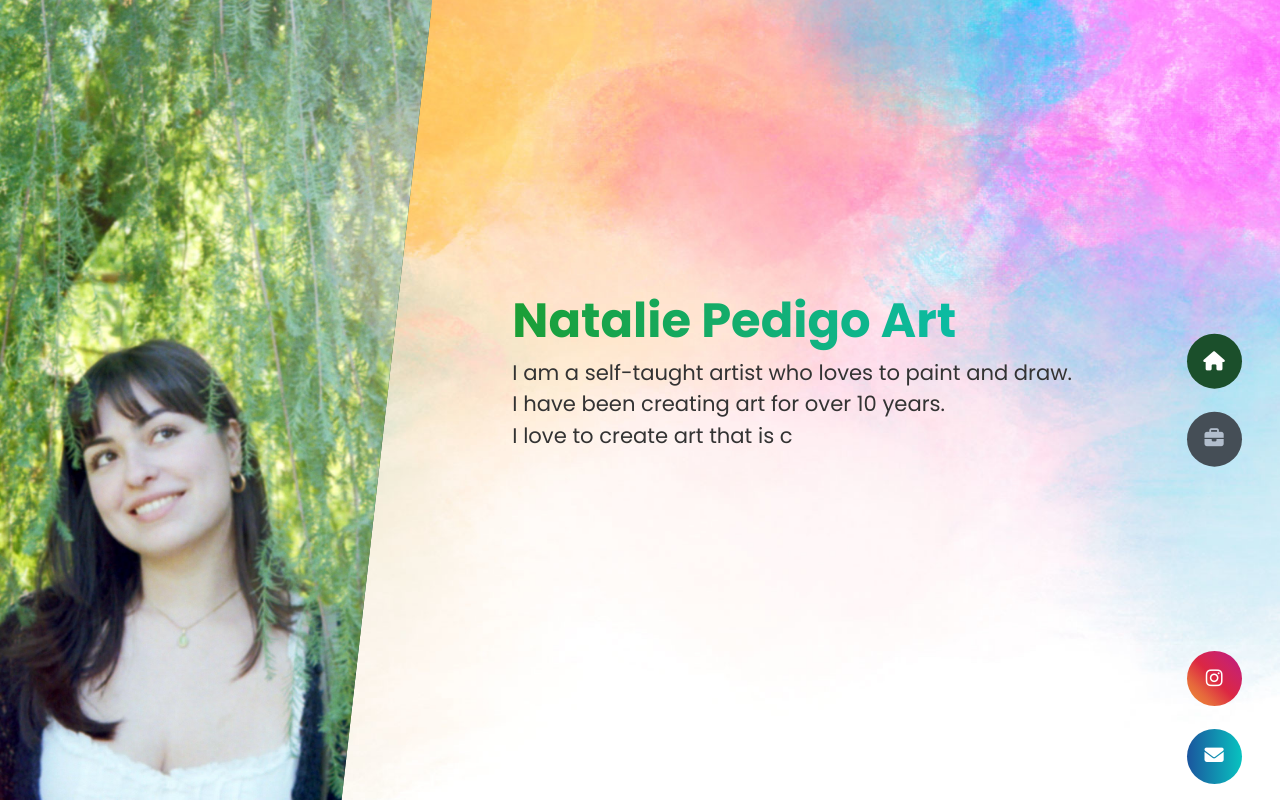
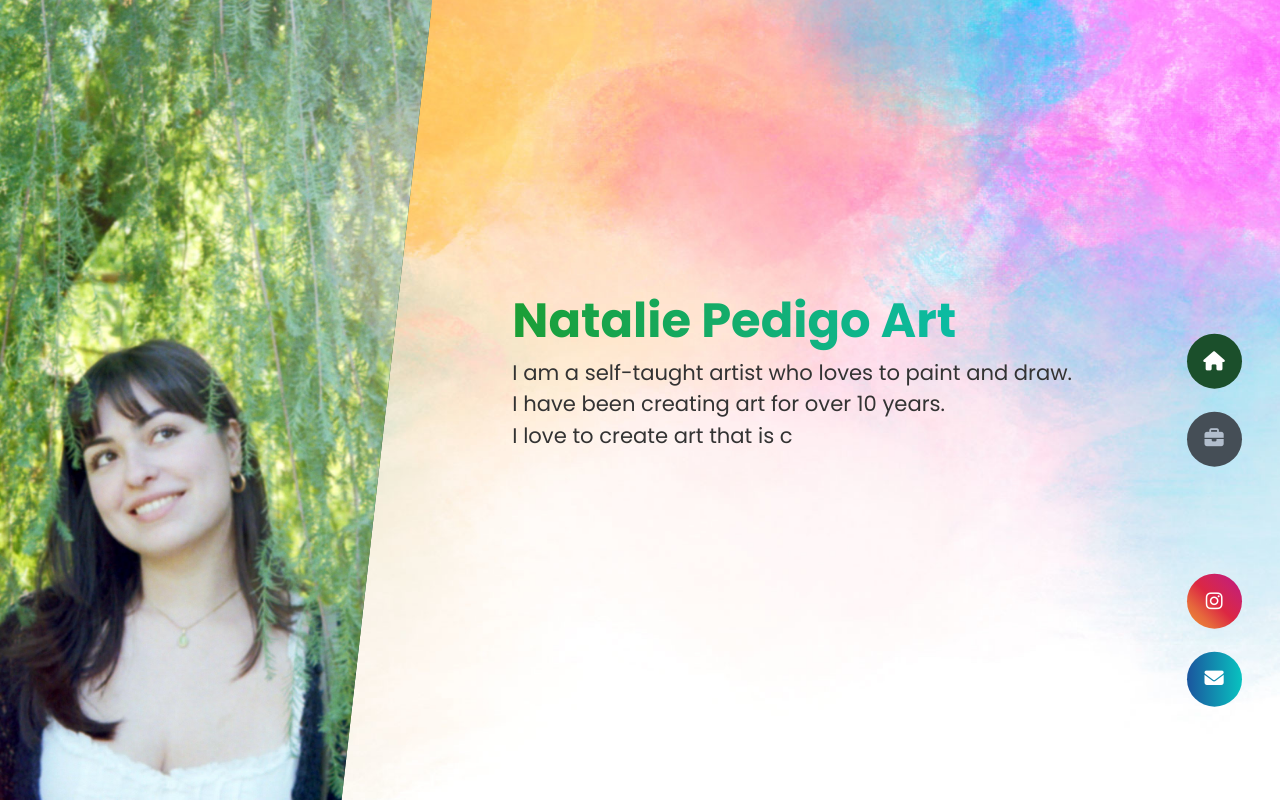
Before and after one commit to SpitsEric/Natalie-Art-Portfolio, a plain HTML site: page index.html in a window 1280 px wide. Drawn offline with Linux system fonts and the light colour scheme.

Commit message:
contact btn positioned

```diff
--- a/css/main.css
+++ b/css/main.css
@@ -90,7 +90,9 @@
     position: fixed;
     display: flex;
     flex-direction: column;
-    position: fixed;
+    align-items: center;
+    justify-content: center;
+    transform: translateY(-50%);
     top: 80%;
     right: 3%;
   }
```
